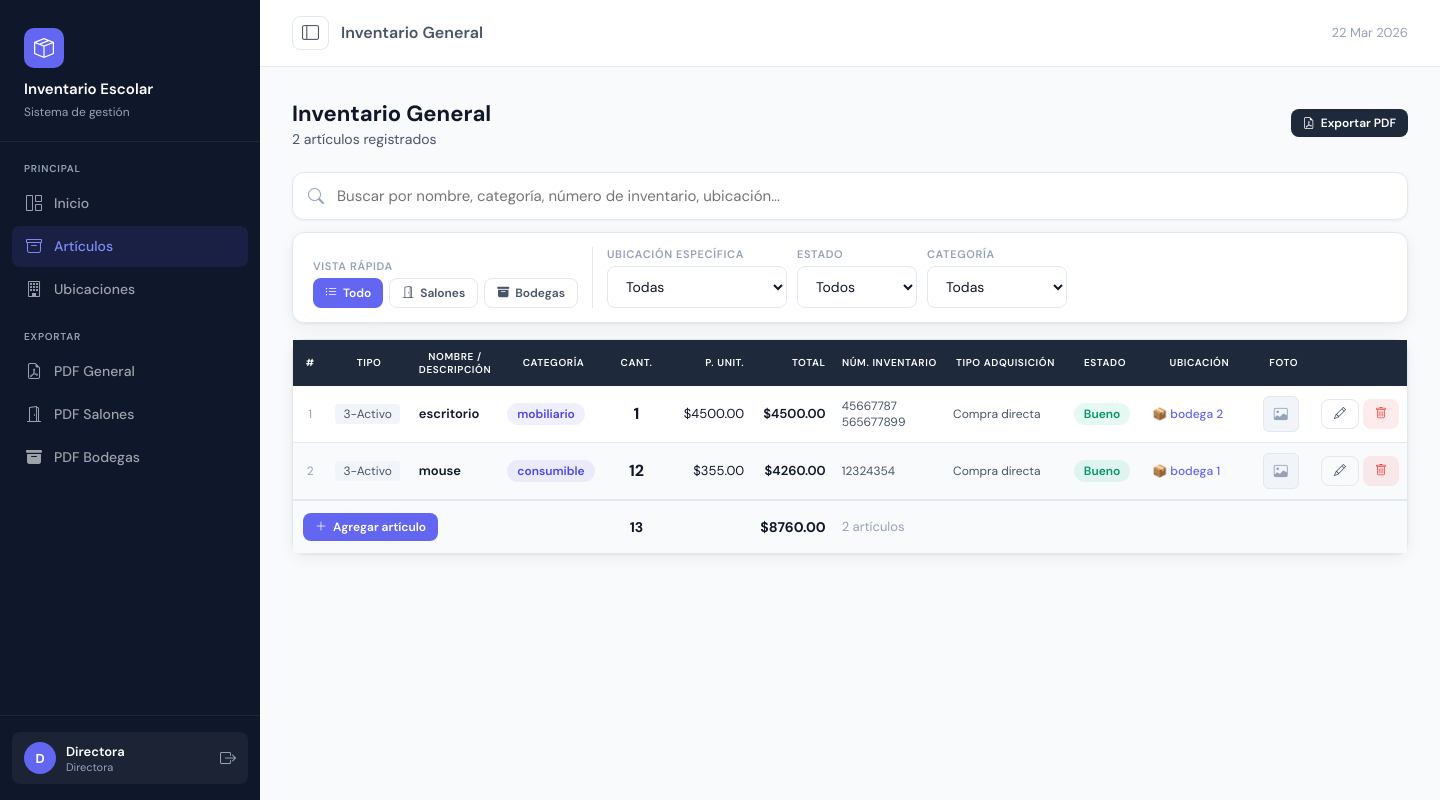
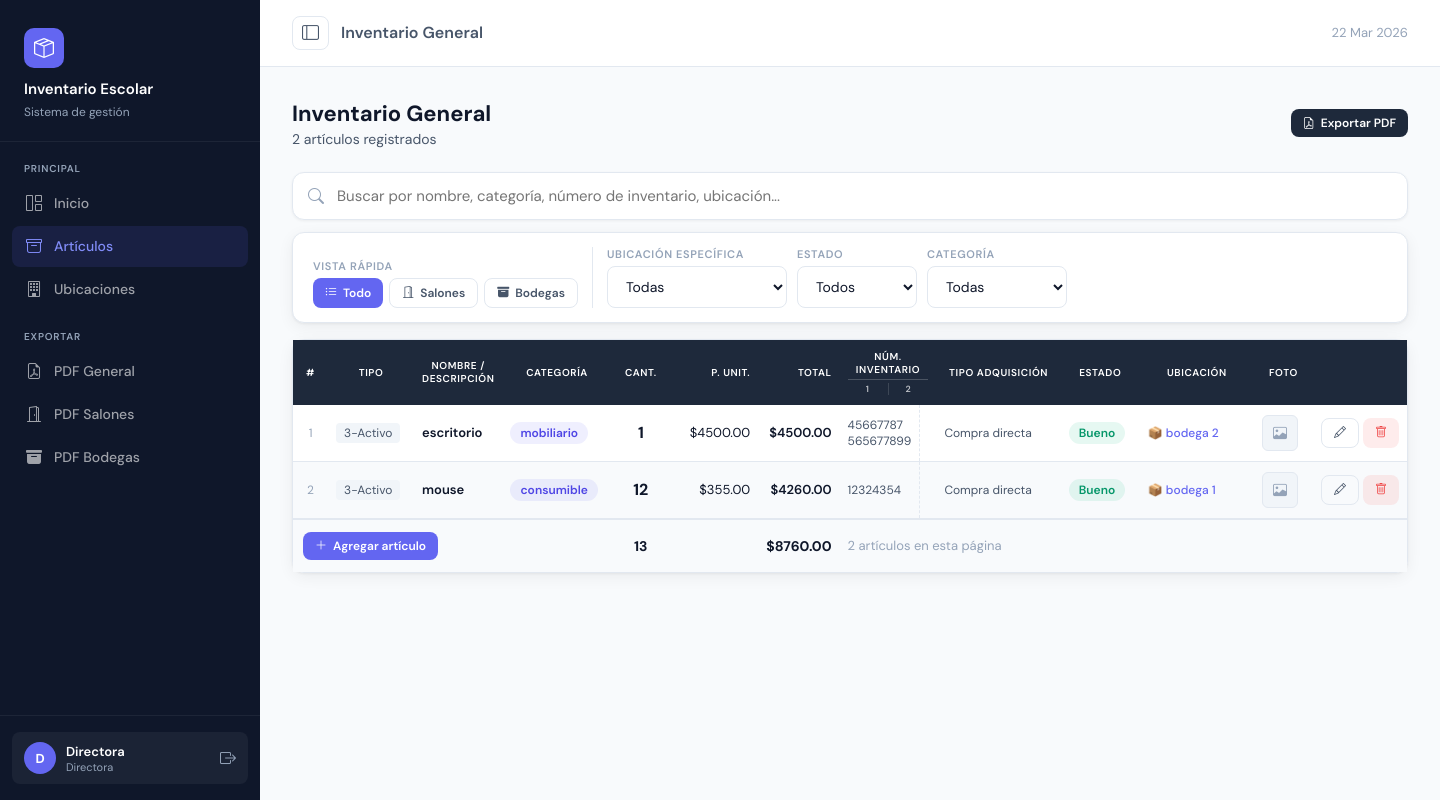
Before and after one commit to victorgarciamh/inventario-escolar-mariano, a Flask app: page /inventario/articulos in a window 1440 px wide. Run offline with Flask 3, Linux system fonts and the light colour scheme; a user stored in the database is signed in.

Commit message:
paginacion 34 articulos y doble num inventario

```diff
--- a/web/models.py
+++ b/web/models.py
@@ -25,7 +25,8 @@ class Articulo(db.Model):
 
     # Campos del tarjetón
     tipo_bien = db.Column(db.String(50), default='3-Activo')          # 3-Activo, Consumible, etc.
-    numero_inventario = db.Column(db.String(100), nullable=True)
+    numero_inventario   = db.Column(db.String(100), nullable=True)
+    numero_inventario_2 = db.Column(db.String(100), nullable=True)
     cantidad = db.Column(db.Integer, default=1)
     precio_unitario = db.Column(db.Float, default=0.0)
     tipo_adquisicion = db.Column(db.String(100), nullable=True)       # Gasto operación, Donación, etc.
@@ -53,4 +54,4 @@ class Movimiento(db.Model):
     descripcion = db.Column(db.Text, nullable=True)
     fecha = db.Column(db.DateTime, default=datetime.utcnow)
     realizado_por = db.Column(db.String(100))
-    articulo = db.relationship('Articulo', backref=db.backref('movimientos', cascade='all, delete-orphan'))
+    articulo = db.relationship('Articulo', backref='movimientos')
--- a/web/routes/inventario.py
+++ b/web/routes/inventario.py
@@ -93,6 +93,7 @@ def lista_articulos():
         nombre          = request.form.get('nombre', '').strip()
         tipo_bien       = request.form.get('tipo_bien', '3-Activo')
         numero_inv      = request.form.get('numero_inventario', '').strip()
+        numero_inv_2    = request.form.get('numero_inventario_2', '').strip()
         descripcion     = request.form.get('descripcion', '').strip()
         categoria       = request.form.get('categoria', '').strip()
         cantidad        = int(request.form.get('cantidad') or 1)
@@ -117,6 +118,7 @@ def lista_articulos():
             nombre=nombre,
             tipo_bien=tipo_bien,
             numero_inventario=numero_inv,
+            numero_inventario_2=numero_inv_2,
             descripcion=descripcion,
             categoria=categoria,
             cantidad=cantidad,
@@ -157,7 +159,11 @@ def lista_articulos():
     if filtro_tipo:
         query = query.join(Ubicacion).filter(Ubicacion.tipo == filtro_tipo)
 
-    articulos   = query.order_by(Articulo.nombre).all()
+    POR_PAGINA = 34
+    pagina     = request.args.get('pagina', 1, type=int)
+
+    paginacion  = query.order_by(Articulo.nombre).paginate(page=pagina, per_page=POR_PAGINA, error_out=False)
+    articulos   = paginacion.items
     ubicaciones = Ubicacion.query.order_by(Ubicacion.nombre).all()
     salones     = Ubicacion.query.filter_by(tipo='salon').order_by(Ubicacion.nombre).all()
     bodegas     = Ubicacion.query.filter_by(tipo='bodega').order_by(Ubicacion.nombre).all()
@@ -171,6 +177,7 @@ def lista_articulos():
 
     return render_template('inventario/articulos.html',
                            articulos=articulos,
+                           paginacion=paginacion,
                            ubicaciones=ubicaciones,
                            salones=salones,
                            bodegas=bodegas,
@@ -192,7 +199,8 @@ def editar_articulo(id):
     if request.method == 'POST':
         articulo.nombre           = request.form.get('nombre', '').strip()
         articulo.tipo_bien        = request.form.get('tipo_bien', '3-Activo')
-        articulo.numero_inventario= request.form.get('numero_inventario', '').strip()
+        articulo.numero_inventario = request.form.get('numero_inventario', '').strip()
+        articulo.numero_inventario_2 = request.form.get('numero_inventario_2', '').strip()
         articulo.descripcion      = request.form.get('descripcion', '').strip()
         articulo.categoria        = request.form.get('categoria', '').strip()
         articulo.cantidad         = int(request.form.get('cantidad') or 1)
--- a/web/templates/inventario/articulos.html
+++ b/web/templates/inventario/articulos.html
@@ -231,7 +231,13 @@
                     <th style="padding:10px 8px;font-size:10px;font-weight:600;text-transform:uppercase;letter-spacing:.06em;text-align:center;width:60px;">Cant.</th>
                     <th style="padding:10px 8px;font-size:10px;font-weight:600;text-transform:uppercase;letter-spacing:.06em;text-align:right;width:90px;">P. Unit.</th>
                     <th style="padding:10px 8px;font-size:10px;font-weight:600;text-transform:uppercase;letter-spacing:.06em;text-align:right;width:80px;">Total</th>
-                    <th style="padding:10px 8px;font-size:10px;font-weight:600;text-transform:uppercase;letter-spacing:.06em;width:120px;">Núm. Inventario</th>
+                    <th style="padding:10px 8px;font-size:10px;font-weight:600;text-transform:uppercase;letter-spacing:.06em;width:70px;" colspan="2">
+                        <div style="text-align:center;border-bottom:1px solid rgba(255,255,255,.2);padding-bottom:3px;margin-bottom:3px;">Núm. Inventario</div>
+                        <div style="display:flex;gap:0;">
+                            <span style="flex:1;text-align:center;font-size:9px;opacity:.7;">1</span>
+                            <span style="flex:1;text-align:center;font-size:9px;opacity:.7;border-left:1px solid rgba(255,255,255,.2);">2</span>
+                        </div>
+                    </th>
                     <th style="padding:10px 8px;font-size:10px;font-weight:600;text-transform:uppercase;letter-spacing:.06em;width:130px;">Tipo Adquisición</th>
                     <th style="padding:10px 8px;font-size:10px;font-weight:600;text-transform:uppercase;letter-spacing:.06em;width:80px;">Estado</th>
                     <th style="padding:10px 8px;font-size:10px;font-weight:600;text-transform:uppercase;letter-spacing:.06em;width:120px;">Ubicación</th>
@@ -271,7 +277,8 @@
                     <td style="padding:10px 8px;text-align:right;font-weight:600;font-size:13px;">
                         {% if a.total %}${{ '%.2f'|format(a.total) }}{% else %}—{% endif %}
                     </td>
-                    <td style="padding:10px 8px;font-size:12px;color:var(--text-2);">{{ a.numero_inventario or '—' }}</td>
+                    <td style="padding:10px 8px;font-size:12px;color:var(--text-2);border-right:1px dashed var(--border);">{{ a.numero_inventario or '—' }}</td>
+                    <td style="padding:10px 8px;font-size:12px;color:var(--text-2);">{{ a.numero_inventario_2 or '' }}</td>
                     <td style="padding:10px 8px;font-size:12px;color:var(--text-2);">{{ a.tipo_adquisicion or '—' }}</td>
                     <td style="padding:10px 8px;">
                         <span class="badge {{ 'badge-success' if a.estado == 'Bueno' else 'badge-warning' if a.estado == 'Regular' else 'badge-danger' }}">
@@ -344,8 +351,11 @@
                                oninput="calcTotal(this)">
                     </td>
                     <td style="padding:6px 8px;text-align:right;font-size:12px;color:var(--text-3);" id="preview-total">—</td>
-                    <td style="padding:6px 4px;">
-                        <input type="text" name="numero_inventario" class="form-control" style="padding:6px 8px;font-size:12px;" placeholder="Núm. inventario">
+                    <td style="padding:6px 2px;">
+                        <input type="text" name="numero_inventario" class="form-control" style="padding:6px 6px;font-size:12px;" placeholder="Núm. 1">
+                    </td>
+                    <td style="padding:6px 2px;">
+                        <input type="text" name="numero_inventario_2" class="form-control" style="padding:6px 6px;font-size:12px;" placeholder="Núm. 2">
                     </td>
                     <td style="padding:6px 4px;">
                         <select name="tipo_adquisicion" class="form-control" style="padding:6px 8px;font-size:12px;">
@@ -407,8 +417,8 @@
                     <td style="padding:12px 8px;text-align:right;font-weight:700;font-size:14px;">
                         <span id="pie-monto">${{ '%.2f'|format(articulos | sum(attribute='total')) }}</span>
                     </td>
-                    <td colspan="6" style="padding:12px 8px;color:var(--text-3);font-size:13px;">
-                        {{ articulos|length }} artículos
+                    <td colspan="7" style="padding:12px 8px;color:var(--text-3);font-size:13px;">
+                        {{ articulos|length }} artículos en esta página
                     </td>
                 </tr>
             </tfoot>
@@ -423,6 +433,46 @@
         {% endif %}
 
     </form>
+
+    {% if paginacion and paginacion.pages > 1 %}
+    <div style="display:flex;align-items:center;justify-content:space-between;padding:14px 20px;border-top:1px solid var(--border);background:var(--surface-2);">
+        <span style="font-size:13px;color:var(--text-3);">
+            Página <strong style="color:var(--text-1);">{{ paginacion.page }}</strong>
+            de <strong style="color:var(--text-1);">{{ paginacion.pages }}</strong>
+            — {{ paginacion.total }} artículos en total
+        </span>
+        <div style="display:flex;gap:6px;">
+            {% if paginacion.has_prev %}
+            <a href="{{ url_for('inventario.lista_articulos', pagina=paginacion.prev_num,
+                        ubicacion=filtro_ubicacion, tipo=filtro_tipo,
+                        estado=filtro_estado, categoria=filtro_categoria) }}"
+               class="btn btn-ghost btn-sm">
+                <i class="bi bi-chevron-left"></i> Anterior
+            </a>
+            {% endif %}
+            {% for num in paginacion.iter_pages(left_edge=1, right_edge=1, left_current=2, right_current=2) %}
+                {% if num %}
+                <a href="{{ url_for('inventario.lista_articulos', pagina=num,
+                            ubicacion=filtro_ubicacion, tipo=filtro_tipo,
+                            estado=filtro_estado, categoria=filtro_categoria) }}"
+                   class="btn btn-sm {{ 'btn-primary' if num == paginacion.page else 'btn-ghost' }}">
+                    {{ num }}
+                </a>
+                {% else %}
+                <span style="padding:6px 4px;color:var(--text-3);">…</span>
+                {% endif %}
+            {% endfor %}
+            {% if paginacion.has_next %}
+            <a href="{{ url_for('inventario.lista_articulos', pagina=paginacion.next_num,
+                        ubicacion=filtro_ubicacion, tipo=filtro_tipo,
+                        estado=filtro_estado, categoria=filtro_categoria) }}"
+               class="btn btn-ghost btn-sm">
+                Siguiente <i class="bi bi-chevron-right"></i>
+            </a>
+            {% endif %}
+        </div>
+    </div>
+    {% endif %}
 </div>
 
 <script>
```
Also changed, not shown: web/routes/auth.py (+32 -17 lines).
